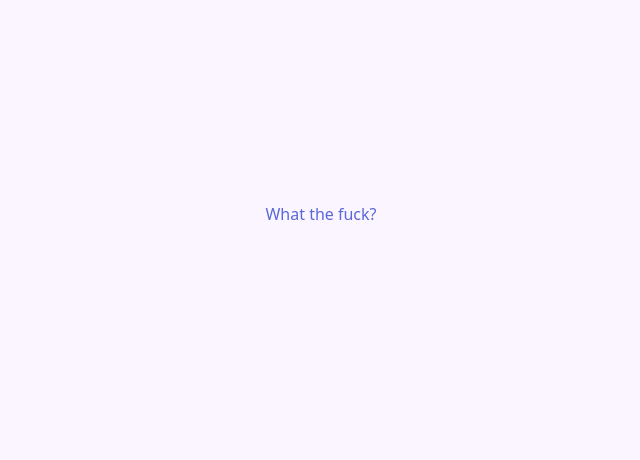
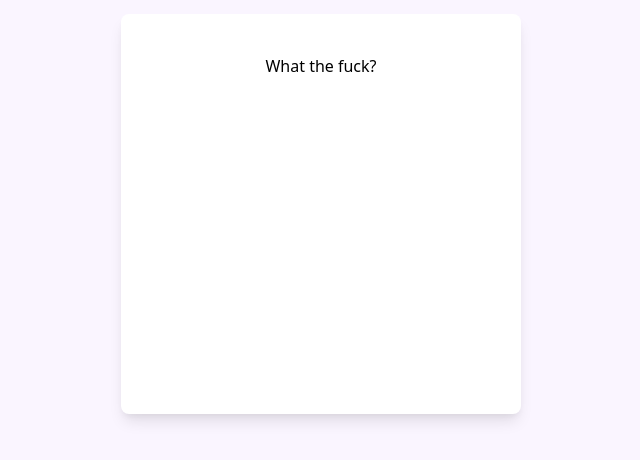
Before and after one commit to iamwebwiz/react-tailwind-setup, a React (Create React App) app: page / in a window 1280 px wide. Shown: the part 186-646 px from the top of the page, without its empty margins (319-959 px from the left). Built offline with nearby package versions, Linux system fonts and the light colour scheme.

Commit message:
Update ProfileCard component

```diff
--- a/src/components/ProfileCard/ProfileCard.jsx
+++ b/src/components/ProfileCard/ProfileCard.jsx
@@ -1,9 +1,15 @@
 import React, { Fragment } from "react";
+import styles from "./styles";
 
 export const ProfileCard = () => {
   return (
     <Fragment>
-      <div className="text-indigo-600">What the fuck?</div>
+      <div
+        className="bg-white rounded-lg shadow-lg grid justify-center p-10"
+        style={styles.card}
+      >
+        What the fuck?
+      </div>
     </Fragment>
   );
 };
```
